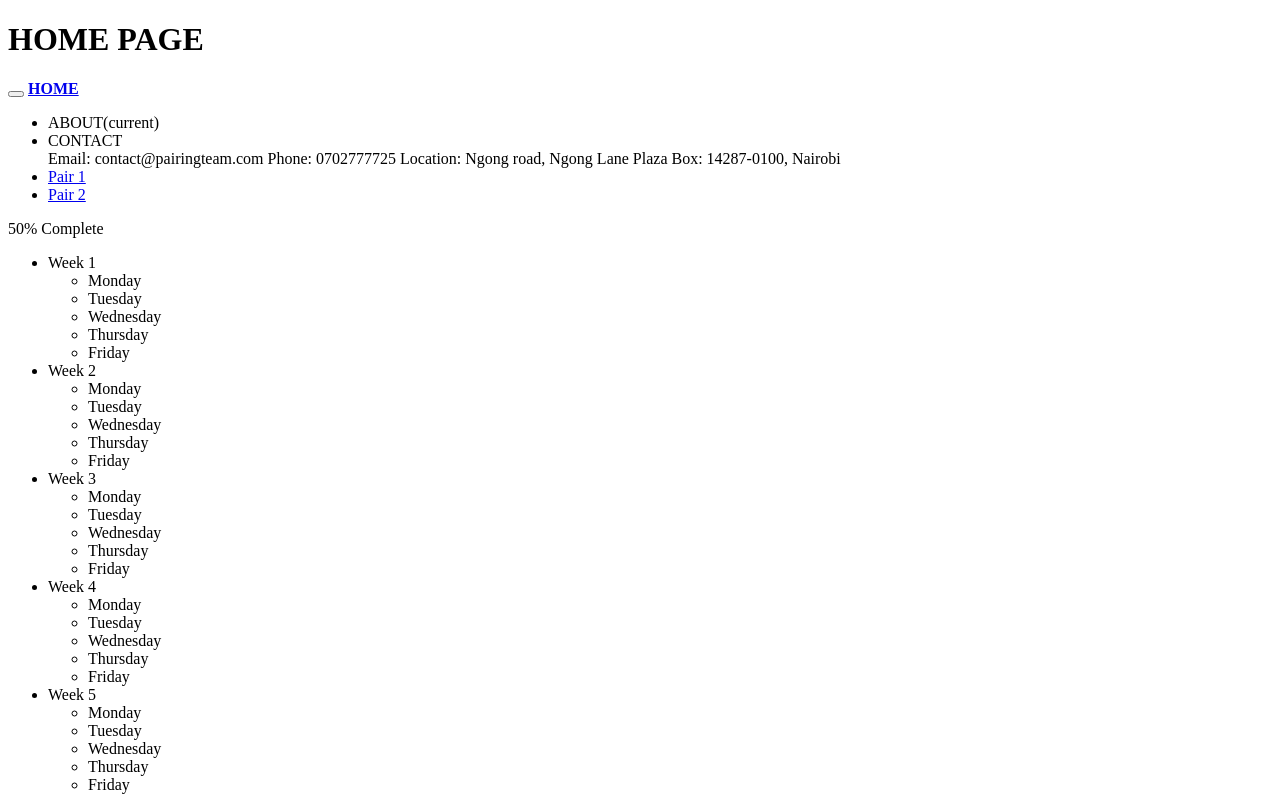
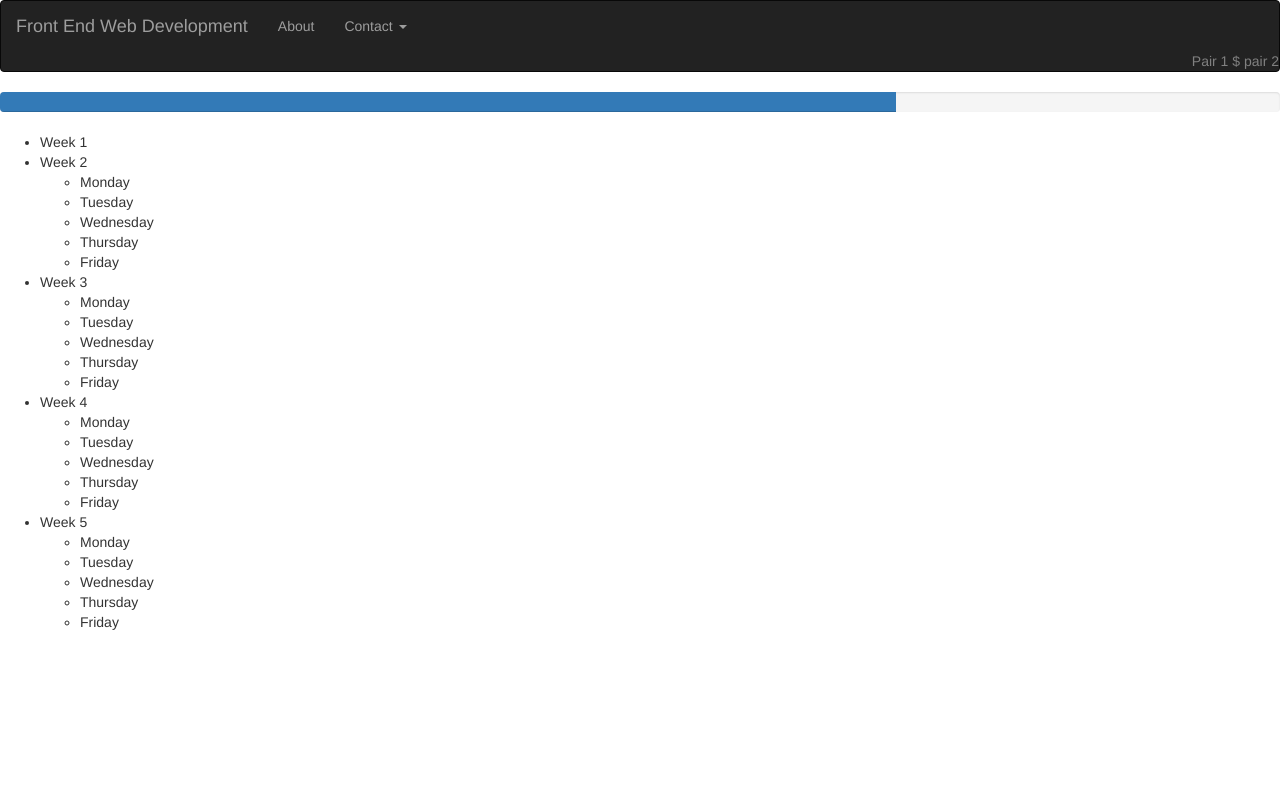
Before and after one commit to mayieko/pairProgramming, a plain HTML site: page index.html in a window 1280 px wide. Drawn offline with nearby package versions, Linux system fonts and the light colour scheme.

```diff
--- a/css/styles.css
+++ b/css/styles.css
@@ -19,3 +19,9 @@
   background-repeat: no-repeat;
   background-size: cover;
 }
+
+.pair {
+  color: grey;
+  float: right;
+
+}
--- a/index.html
+++ b/index.html
@@ -1,50 +1,48 @@
 <!DOCTYPE html>
 <html>
   <head>
+    <link rel="stylesheet" href="https://maxcdn.bootstrapcdn.com/bootstrap/3.3.7/css/bootstrap.min.css">
+
+    <link rel="stylesheet" href="css/styles.css">
+    <script src="https://ajax.googleapis.com/ajax/libs/jquery/3.1.1/jquery.min.js"></script>
+    <script src="https://maxcdn.bootstrapcdn.com/bootstrap/3.3.7/js/bootstrap.min.js"></script>
     <meta charset="utf-8">
     <title>HOME PAGE</title>
   </head>
   <body>
-    <h1>HOME PAGE</h1>
     <!--Start of our nav bar  -->
-    <nav class="navbar navbar-toggleable-md navbar-dark bg-primary">
-      <div class="container">
-        <button class="navbar-toggler navbar-togler-right" type="button" data-toggle="collapse" data-target="#navbarNav1" aria-controls="navbarNav1" aria-expanded="false" aria-label="Toggle navigation">
-          <span class="navbar-toggler-ico"></span>
-        </button>
-        <a class="navbar-brand" href="#">
-          <strong>HOME</strong>
-        </a>
-        <div class="collapse navbar-collapse" id="navbarNav1">
-          <ul class="navbar-nav mr-auto">
-            <li class="nav-item active">
-              <a class="nav-link">ABOUT<span class="sr-only">(current)</span></a>
-              <li class="nav-item dropdown btn-group">
-                <a class="nav-link dropdown-toggle" id="dropdownMenu1" data-toggle="dropdown"  aria-haspopup="true"aria-expanded="false">CONTACT</a>
-                <div class="dropdown-menu dropdown" aria-labelledby="dropdownmenu1">
-                  <a class="dropdown-item">Email: contact@pairingteam.com</a>
-                  <a class="dropdown-item">Phone: 0702777725</a>
-                  <a class="dropdown-item">Location: Ngong road, Ngong Lane Plaza</a>
-                  <a class="dropdown-item">Box: 14287-0100, Nairobi</a>
+    <nav class="navbar navbar-inverse">
+      <div class="container-fluid">
+        <div class="navbar-header">
+          <a class="navbar-brand" href="#">Front End Web Development</a>
         </div>
-            </li>
-            <li><a href="#"><span class="glyphicon glyphicon-user"></span>Pair 1</a></li>
-            <li><a href="#"><span class="glyphicon glyphicon-user"></span>Pair 2</a></li>
+        <ul class="nav navbar-nav">
+          <li><a href="about.html">About</a></li>
+          <li><a class="dropdown-toggle" data-toggle="dropdown">Contact
+          <span class="caret"></span></a>
+            <ul class="dropdown-menu">
+              <li><a href="#">Phone: </a></li>
+              <li><a href="#">Email: </a></li>
+              <li><a href="#">Website: </a></li>
+            </ul>
           </li>
         </ul>
       </div>
+      <div class="pair">
+        Pair 1 $ pair 2
+
+      </div>
+</nav>
 <div class="progress">
-          <div class="progress-bar" role="progressbar" aria-valuenow="100" aria-valuemin="0" aria-valuemax="100" style="width:50%">
-            <span class="sr-only">50% Complete</span>
+  <div class="progress-bar" role="progressbar" aria-valuenow="70" aria-valuemin="0" aria-valuemax="100" style="width:70%">
+    <span class="sr-only">70% Complete</span>
   </div>
 </div>
-    </div>
-    </nav>
     <!--END OF NAV-->
 <!--start of the content  -->
 <ul>
-  <li>Week 1</li>
-  <ul>
+  <li class="dropdown" data-toggle="dropdown">Week 1</li>
+  <ul class="dropdown-menu">
     <li>Monday</li>
     <li>Tuesday</li>
     <li>Wednesday</li>
```
Also changed, not shown: about.html (+46 -0 lines). Lines whose indentation alone changed are shown as unchanged.
